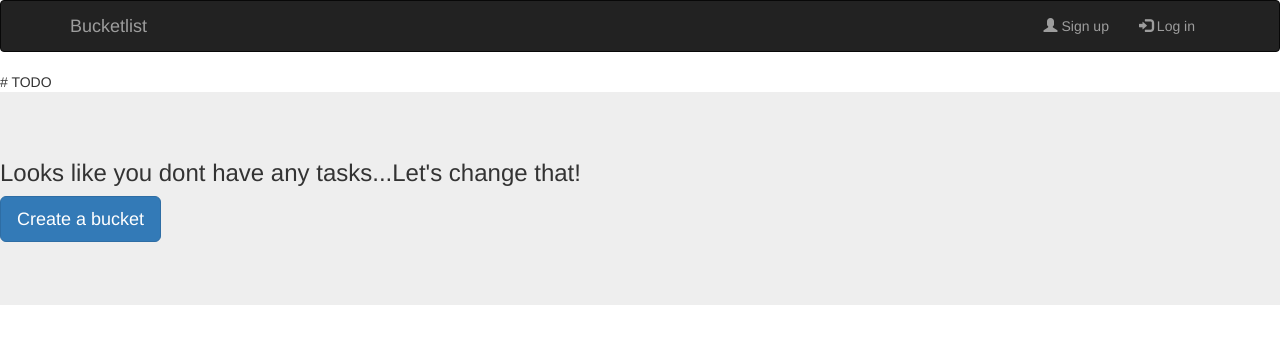
After one commit to arnawldo/bucketlist, a Flask app: template app/templates/tasks.html in a window 1280 px wide. The commit adds this page. Shown: the top 344 px of the page. Run offline with Flask 2, Linux system fonts and the light colour scheme; the template is opened without the code that fills it, so the values that code supplies are empty; some libraries are stand-ins or nearby versions.

Commit message:
added delete bucket functionality. Started Task template

```diff
--- a/app.py
+++ b/app.py
@@ -86,12 +86,15 @@ def create_bucket():
             return redirect(url_for("login"))
     return render_template("create_bucket.html", form=form)
 
+
+
 @app.route('/delete_bucket/<string:bucket_name>')
 @requires_login
 def delete_bucket(bucket_name):
     user = db.find_user_by_email(session["email"])
-    user.d
-    return redirect(url_for('users.user_alerts'))
+    user.delete_bucket(bucket_name)
+    return redirect(url_for('buckets'))
+
 
 if __name__ == '__main__':
     app.run(debug=True)
--- a/app/templates/delete_bucket.html
+++ b/app/templates/delete_bucket.html
@@ -1,6 +1,5 @@
 {% extends "base.html" %}
 
-{% import "bootstrap/wtf.html" as wtf %}
 
 {% block title %}Bucketlist - Delete Bucket{% endblock %}
 
@@ -11,7 +10,7 @@
 </div>
 
 <div>
-    {{ wtf.quick_form(form) }}
+
 </div>
 
 {% endblock %}
--- /dev/null
+++ b/app/templates/tasks.html
@@ -0,0 +1,38 @@
+{% extends "base.html" %}
+
+
+{% block content %}
+
+        {% if bucket.tasks|length == 0 %}
+# TODO
+
+            <div class="jumbotron">
+                <h3>Looks like you dont have any tasks...Let's change that!</h3>
+                <p><a class="btn btn-primary btn-lg" href="{{ url_for('create_bucket') }}" role="button">Create a bucket</a></p>
+            </div>
+
+        {% else %}
+
+            <div class="row">
+            <div class="col-sm-4">
+            <!--Buckets-->
+            <div class="single category">
+                <h3 class="side-title">Buckets</h3>
+                <ul class="list-unstyled">
+
+                    {% for bucket in user.buckets %}
+
+                        <li><a href="#" title="">{{ bucket.bucket_name }} <span class="pull-right">Button Here</span></a></li>
+
+                    {% endfor %}
+
+                </ul>
+            </div>
+                <p><a class="btn btn-primary btn-lg" href="{{ url_for('create_bucket') }}" role="button">New bucket</a></p>
+            </div>
+            </div>
+
+        {% endif %}
+
+
+{% endblock %}
```
Also changed, not shown: app/templates/buckets.html (+8 -15 lines), app/templates/home.html (+7 -1 lines).
